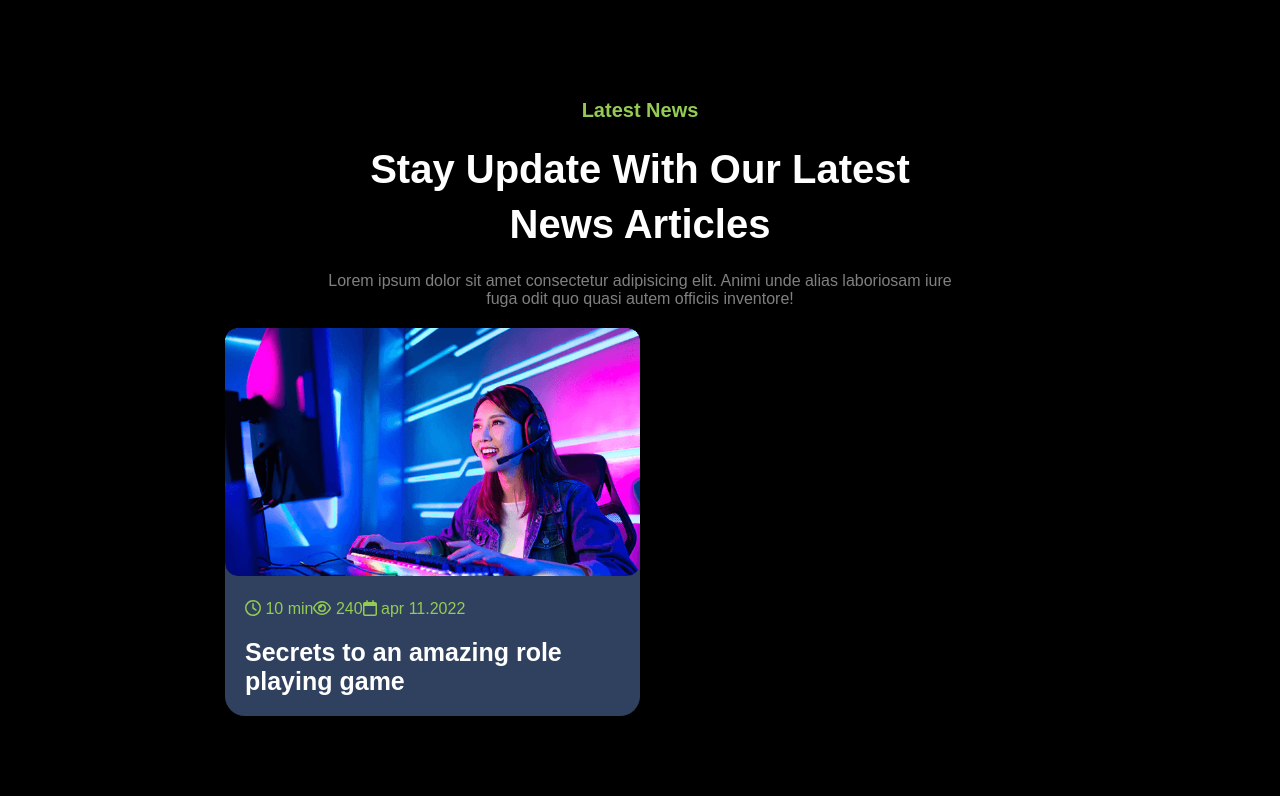
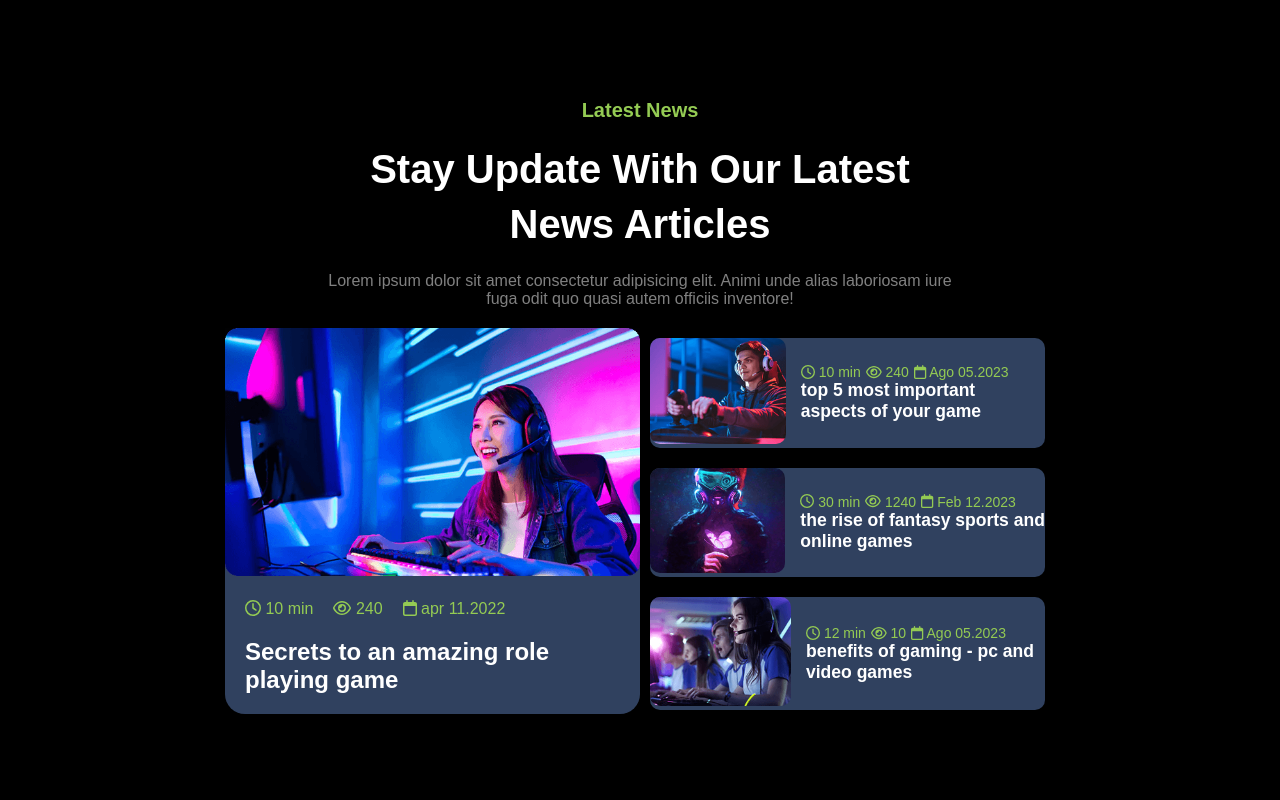
Before and after one commit to Federico-Maiocchi/proj-html-vuejs, a Vue app: page / in a window 1280 px wide. Shown: the part 4635-5435 px from the top of the page. Built offline with nearby package versions, Linux system fonts and the light colour scheme; a web font is replaced by a local one.

Commit message:
ADD: props Main News component

```diff
--- a/src/components/MainNews.vue
+++ b/src/components/MainNews.vue
@@ -2,7 +2,7 @@
 
 export default {
     props: {
-
+        itemNews: Object
     },
 
     data() {
@@ -45,16 +45,34 @@ export default {
                             <img src="/img/blog-item-1.png" alt="">
                         </figure>
                         <div class="card-body">
-                            <span class=""><font-awesome-icon icon="fa-regular fa-clock" /> 10 min</span>
-                            <span><font-awesome-icon icon="fa-regular fa-eye"/> 240</span>
-                            <span><font-awesome-icon icon="fa-regular fa-calendar"/> apr 11.2022</span>
+                            <span class="p-right"><font-awesome-icon icon="fa-regular fa-clock" /> 10 min</span>
+                            <span class="p-right"><font-awesome-icon icon="fa-regular fa-eye"/> 240</span>
+                            <span class="p-right"><font-awesome-icon icon="fa-regular fa-calendar"/> apr 11.2022</span>
                         </div>
                         <div class="card-footer">
                             <h3 class="title-card">Secrets to an amazing role playing game</h3>
                         </div>
                     </div>
                 </div>
-                <div></div>
+                <div class="col-6">
+                    <div class="row-card-small">
+                        <div v-for="item in itemNews" class="col-4">
+                            <div class="card-small">
+                                <div class="row-card-info">
+                                    <figure class="card-header-small">
+                                        <img class="img-small" :src="item.img" alt="">
+                                    </figure>
+                                    <div class="card-body-small">
+                                        <span class="p-right-small"><font-awesome-icon icon="fa-regular fa-clock" /> {{ item.time }}</span>
+                                        <span class="p-right-small"><font-awesome-icon icon="fa-regular fa-eye"/> {{ item.visual }}</span>
+                                        <span class="p-right-small"><font-awesome-icon icon="fa-regular fa-calendar"/> {{ item.date }}</span>
+                                        <h3 class="title-card"> {{ item.title }}</h3>
+                                    </div>
+                                </div>
+                            </div>
+                        </div>
+                    </div>
+                </div>
             </div>
         </div>
     </div>
@@ -63,14 +81,46 @@ export default {
 <style lang="scss" scoped>
 @use '../styles/partials/variables' as *;
 
+.col-4 {
+    padding: 10px;
+}
+
+.p-right-small {
+    color: #94cb53;
+    font-size: 14px;
+    padding: 10px 5px 20px 0px;
+}
+.row-card-info {
+    display: flex;
+    flex-direction: row;
+    flex-wrap: nowrap;
+    align-items: center;
+}
+
+.card-body-small {
+    font-size: 15px;
+    padding-left: 15px;
+}
+
+.img-small {
+    width: 200px;
+    border-radius: 10px;
+}
+
+.row-card-small {
+    display: flex;
+    flex-direction: column;
+
+}
+.card-small {
+    background-color: #30415f;
+    border-radius: 10px;
+}
 
 .card {
     background-color: #30415f;
     border-radius: 20px;
 
-    figure {
-        display: block;
-    }
 
     .card-body {
         padding: 20px;
@@ -82,7 +132,11 @@ export default {
     }
 
     .title-card {
-        font-size: 25px;
+        font-size: 24px;
+    }
+
+    .p-right {
+        padding-right: 20px;
     }
 }
 
--- a/src/components/MainPage.vue
+++ b/src/components/MainPage.vue
@@ -112,7 +112,31 @@ export default {
                 name: 'Jane Smith',
                 country:'America',
             }
-        ]
+        ],
+
+        cardNews: [
+            {
+                img:'public/img/blog-item-2.png',
+                time:'10 min',
+                visual:'240',
+                date:'Ago 05.2023',
+                title:'top 5 most important aspects of your game',
+            },
+            {
+                img:'public/img/blog-item-3.png',
+                time:'30 min',
+                visual:'1240',
+                date:'Feb 12.2023',
+                title:'the rise of fantasy sports and online games',
+            },
+            {
+                img:'public/img/blog-item-4.png',
+                time:'12 min',
+                visual:'10',
+                date:'Ago 05.2023',
+                title:'benefits of gaming - pc and video games',
+            }
+        ],
 
         }
     },
@@ -141,7 +165,7 @@ export default {
         <MainStream />
         <MainFeedback :itemFeedback="feedback" />
         <MainBanner />
-        <MainNews />
+        <MainNews :itemNews="cardNews" />
 
 
 
```
Also changed, not shown: src/components/HelloWorld.vue (deleted, +0 -40 lines).
